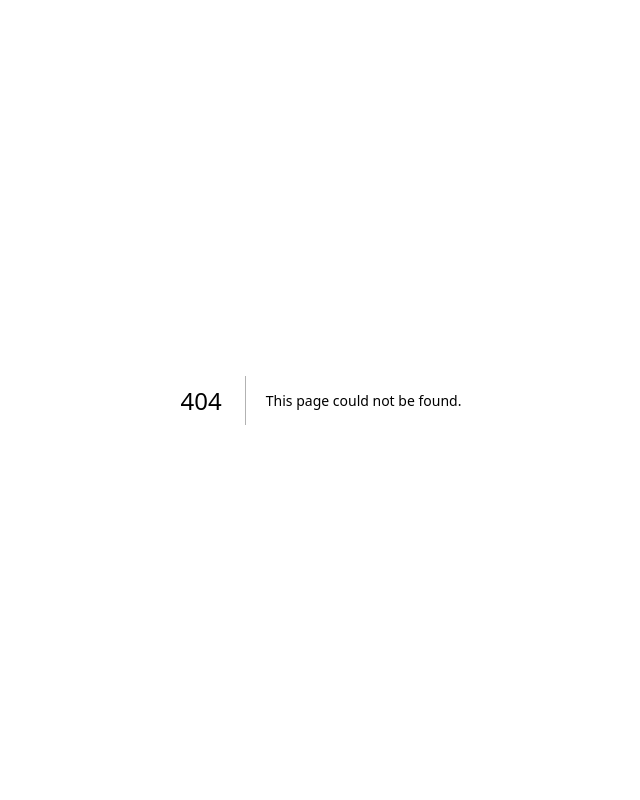
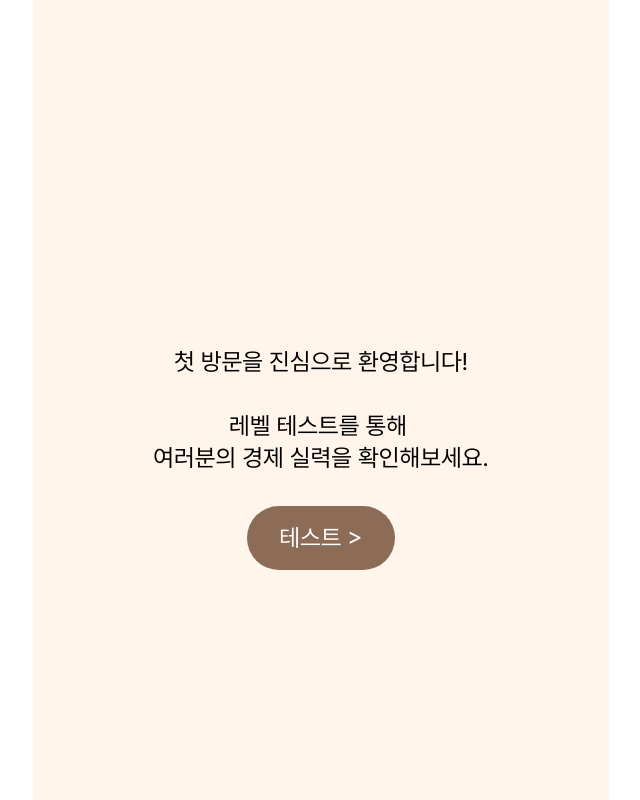
Before and after one commit to devocean-finut/Finut_FE, a Next.js app: page /main/level-test/start in a window 1280 px wide. Before the commit this address had no page. Shown: the whole page, without its empty margins (319-959 px from the left). Built offline with nearby package versions, Linux system fonts and the light colour scheme.

Commit message:
Add level-test/start : 레벨테스트 시작 페이지

```diff
--- /dev/null
+++ b/app/main/level-test/start/page.tsx
@@ -0,0 +1,12 @@
+import WelcomeMessage from "@/src/components/Levet-test/WelcomeMessage";
+import React, { useEffect, useState } from "react";
+
+function Page() {
+  return (
+    <>
+      <WelcomeMessage />
+    </>
+  );
+}
+
+export default Page;
```
